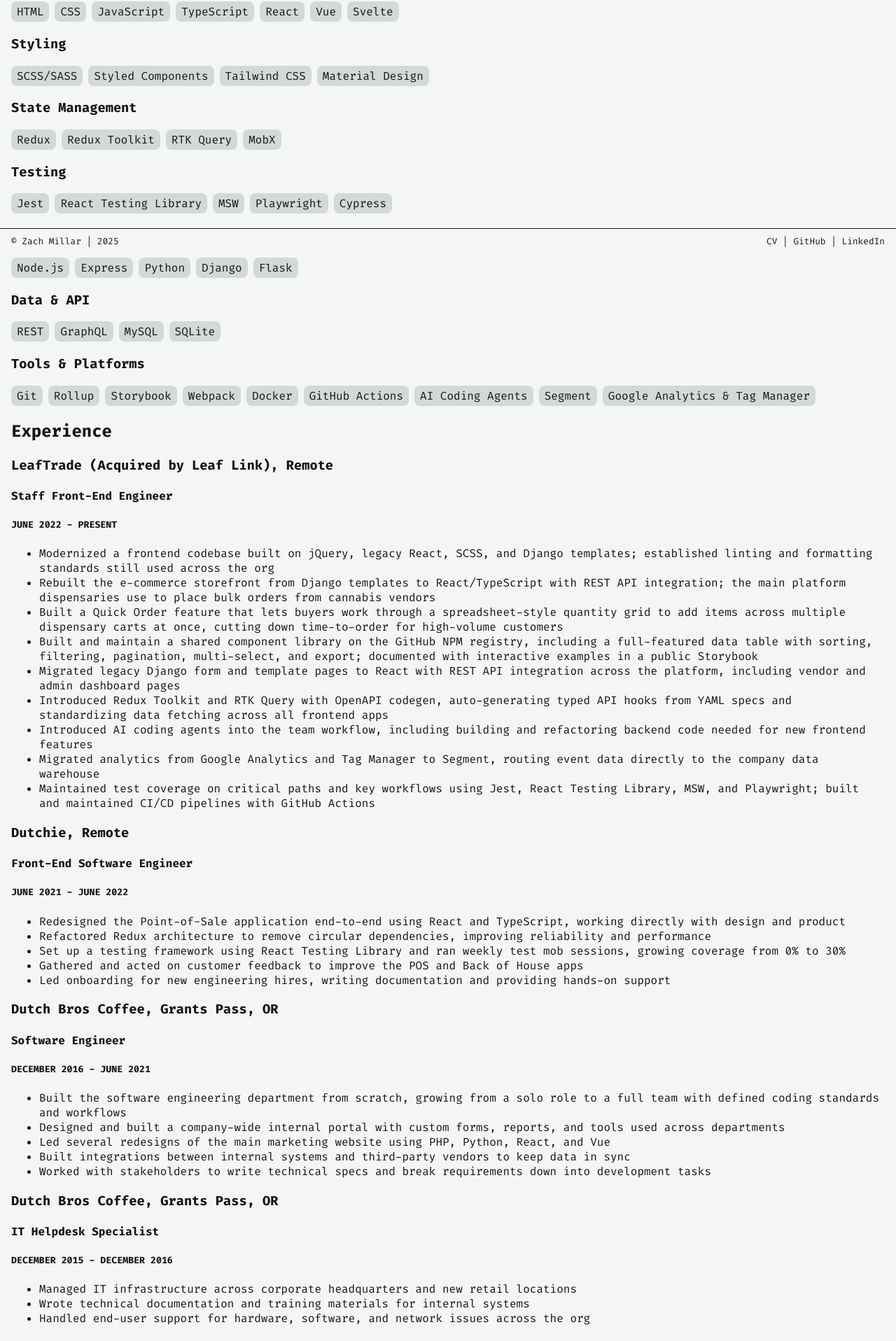
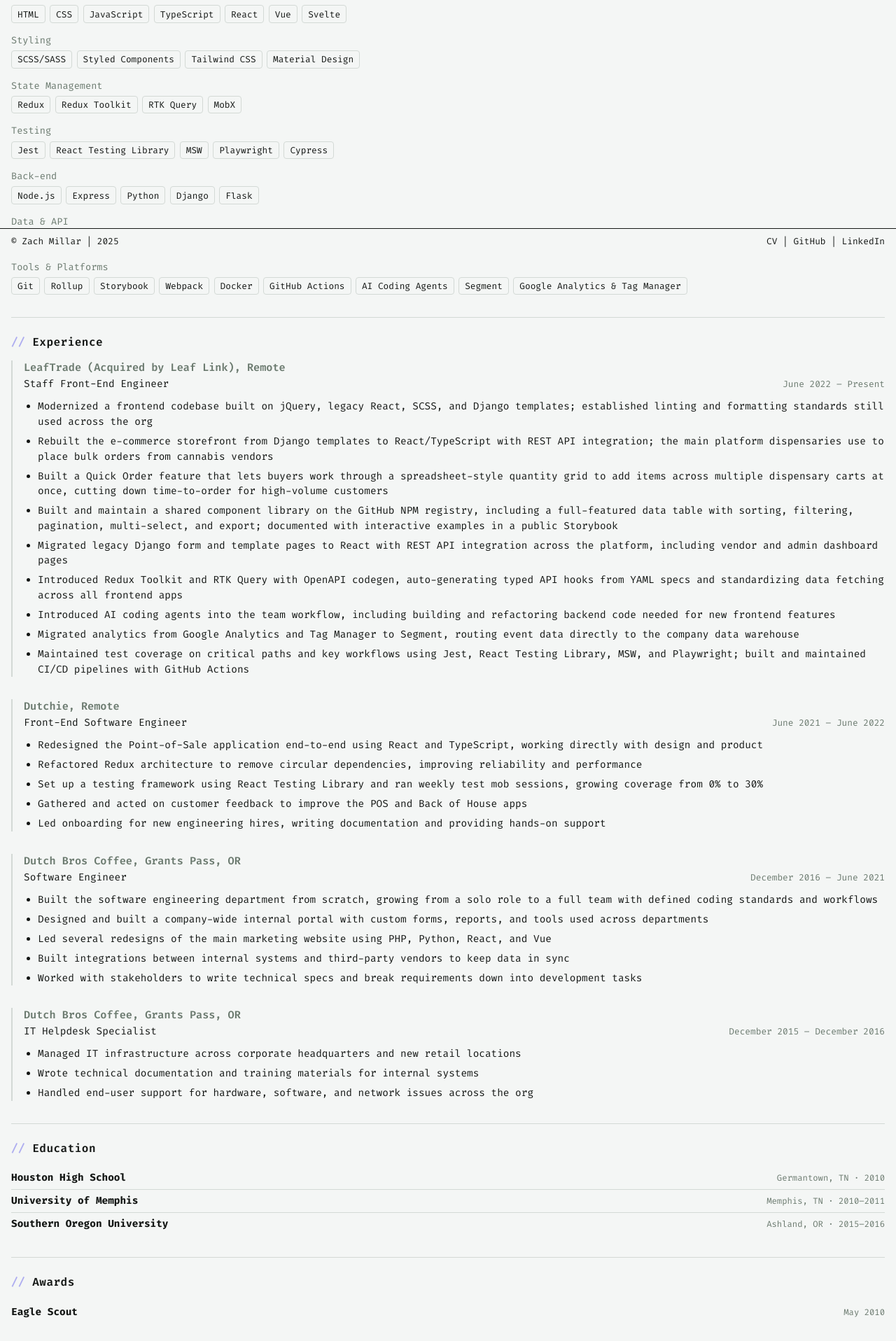
Before and after one commit to z-yeti/zachmillar_com, a React (Vite) app: page /cv in a window 1280 px wide. Shown: the part 439-2355 px from the top of the page at 70% size. Built offline with nearby package versions, Linux system fonts and the light colour scheme.

Commit message:
revamp 05-26

```diff
--- a/src/routes/CV/CV.module.css
+++ b/src/routes/CV/CV.module.css
@@ -1,9 +1,24 @@
+.cv__header-section {
+  margin-top: 1rem;
+}
+
+.cv__header-section h1 {
+  margin: 0 0 0.25rem;
+  font-size: 2em;
+  font-weight: 700;
+}
+
+.cv__header-title {
+  margin: 0 0 0.75rem;
+  color: var(--color--muted);
+  font-size: 0.95em;
+}
+
 .cv__contact {
   display: flex;
+  flex-wrap: wrap;
   gap: 0.5rem;
-  @media only screen and (max-width: 768px) {
-    flex-direction: column;
-  }
+  font-size: 0.85em;
 }
 
 .cv__contact a:hover {
@@ -11,19 +26,130 @@
 }
 
 .cv__contact--pipe {
-  @media only screen and (max-width: 768px) {
+  color: var(--color--primary);
+}
+
+@media only screen and (max-width: 768px) {
+  .cv__contact {
+    flex-direction: column;
+  }
+
+  .cv__contact--pipe {
     display: none;
   }
+}
+
+.cv__section {
+  margin-top: 2rem;
+  padding-top: 1.5rem;
+  border-top: 1px solid var(--color--primary);
+  &:last-of-type {
+    padding-bottom: 1.5rem;
+  }
+}
+
+.cv__section h2 {
+  margin: 0 0 1rem;
+  font-size: 1em;
+  font-weight: 600;
+  letter-spacing: 0.03em;
+}
+
+.cv__section h2::before {
+  content: "// ";
+  color: var(--color--accent);
+}
+
+.cv__section h3 {
+  margin: 1rem 0 0.4rem;
+  font-size: 0.85em;
+  color: var(--color--muted);
+  font-weight: 400;
 }
 
 .cv__skills {
   display: flex;
   flex-wrap: wrap;
-  gap: 0.5rem;
+  gap: 0.4rem;
 }
 
 .cv__skills span {
-  background-color: var(--color--primary);
-  padding: 0.25rem 0.5rem;
-  border-radius: 8px;
+  border: 1px solid var(--color--primary);
+  padding: 0.2rem 0.5rem;
+  border-radius: 4px;
+  font-size: 0.8em;
 }
+
+.cv__experience-entry {
+  padding-left: 1rem;
+  border-left: 2px solid var(--color--primary);
+  margin-bottom: 2rem;
+  transition: border-left-color 0.33s ease;
+}
+
+.cv__experience-entry:last-child {
+  margin-bottom: 0;
+}
+
+.cv__experience-entry:hover {
+  border-left-color: var(--color--accent);
+}
+
+.cv__experience-entry h3 {
+  margin: 0 0 0.25rem;
+  font-size: 0.95em;
+  font-weight: 600;
+}
+
+.cv__entry-meta {
+  display: flex;
+  justify-content: space-between;
+  align-items: baseline;
+  flex-wrap: wrap;
+  gap: 0.5rem;
+  margin-bottom: 0.75rem;
+}
+
+.cv__entry-meta h4 {
+  margin: 0;
+  font-size: 0.9em;
+  font-weight: 400;
+}
+
+.cv__entry-meta h5 {
+  margin: 0;
+  font-size: 0.8em;
+  font-weight: 400;
+  color: var(--color--muted);
+}
+
+.cv__experience-entry ul {
+  margin: 0;
+  padding-left: 1.25rem;
+}
+
+.cv__experience-entry li {
+  margin-bottom: 0.4rem;
+  line-height: 1.5;
+  font-size: 0.9em;
+}
+
+.cv__education-entry {
+  display: flex;
+  justify-content: space-between;
+  align-items: baseline;
+  flex-wrap: wrap;
+  gap: 0.5rem;
+  padding: 0.4rem 0;
+  font-size: 0.9em;
+  border-bottom: 1px solid var(--color--primary);
+}
+
+.cv__education-entry:last-child {
+  border-bottom: none;
+}
+
+.cv__education-entry span {
+  color: var(--color--muted);
+  font-size: 0.85em;
+}
--- a/src/routes/CV/index.tsx
+++ b/src/routes/CV/index.tsx
@@ -4,9 +4,9 @@
 export const CV: FC = () => {
   return (
     <>
-      <section>
+      <section className={styles["cv__header-section"]}>
         <h1>Zach Millar</h1>
-        <p>Staff Front-End Software Engineer</p>
+        <p className={styles["cv__header-title"]}>Staff Front-End Software Engineer</p>
         <div className={styles["cv__contact"]}>
           <span>Medford, OR</span>
           <span className={styles["cv__contact--pipe"]}>|</span>
@@ -15,50 +15,36 @@
           </span>
           <span className={styles["cv__contact--pipe"]}>|</span>
           <span>
-            <a
-              href="https://zachmillar.dev"
-              target="_blank"
-              rel="noopener noreferrer"
-            >
+            <a href="https://zachmillar.dev" target="_blank" rel="noopener noreferrer">
               zachmillar.dev
             </a>
           </span>
           <span className={styles["cv__contact--pipe"]}>|</span>
           <span>
-            <a
-              href="https://github.com/z-yeti"
-              target="_blank"
-              rel="noopener noreferrer"
-            >
+            <a href="https://github.com/z-yeti" target="_blank" rel="noopener noreferrer">
               GitHub
             </a>
           </span>
           <span className={styles["cv__contact--pipe"]}>|</span>
           <span>
-            <a
-              href="https://www.linkedin.com/in/zach-millar/"
-              target="_blank"
-              rel="noopener noreferrer"
-            >
+            <a href="https://www.linkedin.com/in/zach-millar/" target="_blank" rel="noopener noreferrer">
               LinkedIn
             </a>
           </span>
         </div>
       </section>
 
-      <section>
+      <section className={styles["cv__section"]}>
         <h2>Professional Summary</h2>
         <p>
-          Staff Front-End Engineer with 9+ years of experience in React and
-          modern web development. Track record of owning frontend architecture
-          across the full stack: component libraries, CI/CD pipelines,
-          e-commerce platforms, and data-heavy interfaces. Works well as a
-          technical lead or a focused individual contributor, and has experience
-          building and mentoring engineering teams from the ground up.
+          Staff Front-End Engineer with 9+ years of experience in React and modern web development. Track record of
+          owning frontend architecture across the full stack: component libraries, CI/CD pipelines, e-commerce
+          platforms, and data-heavy interfaces. Works well as a technical lead or a focused individual contributor, and
+          has experience building and mentoring engineering teams from the ground up.
         </p>
       </section>
 
-      <section>
+      <section className={styles["cv__section"]}>
         <h2>Skills</h2>
         <h3>Front-end</h3>
         <div className={styles["cv__skills"]}>
@@ -121,167 +107,137 @@
         </div>
       </section>
 
-      <section>
+      <section className={styles["cv__section"]}>
         <h2>Experience</h2>
 
-        <div>
+        <div className={styles["cv__experience-entry"]}>
           <h3>LeafTrade (Acquired by Leaf Link), Remote</h3>
-          <div>
+          <div className={styles["cv__entry-meta"]}>
             <h4>Staff Front-End Engineer</h4>
-            <h5>JUNE 2022 - PRESENT</h5>
+            <h5>June 2022 – Present</h5>
           </div>
           <ul>
             <li>
-              Modernized a frontend codebase built on jQuery, legacy React,
-              SCSS, and Django templates; established linting and formatting
-              standards still used across the org
+              Modernized a frontend codebase built on jQuery, legacy React, SCSS, and Django templates; established
+              linting and formatting standards still used across the org
             </li>
             <li>
-              Rebuilt the e-commerce storefront from Django templates to
-              React/TypeScript with REST API integration; the main platform
-              dispensaries use to place bulk orders from cannabis vendors
+              Rebuilt the e-commerce storefront from Django templates to React/TypeScript with REST API integration; the
+              main platform dispensaries use to place bulk orders from cannabis vendors
             </li>
             <li>
-              Built a Quick Order feature that lets buyers work through a
-              spreadsheet-style quantity grid to add items across multiple
-              dispensary carts at once, cutting down time-to-order for
-              high-volume customers
+              Built a Quick Order feature that lets buyers work through a spreadsheet-style quantity grid to add items
+              across multiple dispensary carts at once, cutting down time-to-order for high-volume customers
             </li>
             <li>
-              Built and maintain a shared component library on the GitHub NPM
-              registry, including a full-featured data table with sorting,
-              filtering, pagination, multi-select, and export; documented with
-              interactive examples in a public Storybook
+              Built and maintain a shared component library on the GitHub NPM registry, including a full-featured data
+              table with sorting, filtering, pagination, multi-select, and export; documented with interactive examples
+              in a public Storybook
             </li>
             <li>
-              Migrated legacy Django form and template pages to React with REST
-              API integration across the platform, including vendor and admin
-              dashboard pages
+              Migrated legacy Django form and template pages to React with REST API integration across the platform,
+              including vendor and admin dashboard pages
             </li>
             <li>
-              Introduced Redux Toolkit and RTK Query with OpenAPI codegen,
-              auto-generating typed API hooks from YAML specs and standardizing
-              data fetching across all frontend apps
+              Introduced Redux Toolkit and RTK Query with OpenAPI codegen, auto-generating typed API hooks from YAML
+              specs and standardizing data fetching across all frontend apps
             </li>
             <li>
-              Introduced AI coding agents into the team workflow, including
-              building and refactoring backend code needed for new frontend
-              features
+              Introduced AI coding agents into the team workflow, including building and refactoring backend code needed
+              for new frontend features
             </li>
             <li>
-              Migrated analytics from Google Analytics and Tag Manager to
-              Segment, routing event data directly to the company data warehouse
+              Migrated analytics from Google Analytics and Tag Manager to Segment, routing event data directly to the
+              company data warehouse
             </li>
             <li>
-              Maintained test coverage on critical paths and key workflows using
-              Jest, React Testing Library, MSW, and Playwright; built and
-              maintained CI/CD pipelines with GitHub Actions
+              Maintained test coverage on critical paths and key workflows using Jest, React Testing Library, MSW, and
+              Playwright; built and maintained CI/CD pipelines with GitHub Actions
             </li>
           </ul>
         </div>
 
-        <div>
+        <div className={styles["cv__experience-entry"]}>
           <h3>Dutchie, Remote</h3>
-          <div>
+          <div className={styles["cv__entry-meta"]}>
             <h4>Front-End Software Engineer</h4>
-            <h5>JUNE 2021 - JUNE 2022</h5>
+            <h5>June 2021 – June 2022</h5>
           </div>
           <ul>
             <li>
-              Redesigned the Point-of-Sale application end-to-end using React
-              and TypeScript, working directly with design and product
+              Redesigned the Point-of-Sale application end-to-end using React and TypeScript, working directly with
+              design and product
             </li>
             <li>
-              Refactored Redux architecture to remove circular dependencies,
-              improving reliability and performance
+              Refactored Redux architecture to remove circular dependencies, improving reliability and performance
             </li>
             <li>
-              Set up a testing framework using React Testing Library and ran
-              weekly test mob sessions, growing coverage from 0% to 30%
+              Set up a testing framework using React Testing Library and ran weekly test mob sessions, growing coverage
+              from 0% to 30%
+            </li>
+            <li>Gathered and acted on customer feedback to improve the POS and Back of House apps</li>
+            <li>Led onboarding for new engineering hires, writing documentation and providing hands-on support</li>
+          </ul>
+        </div>
+
+        <div className={styles["cv__experience-entry"]}>
+          <h3>Dutch Bros Coffee, Grants Pass, OR</h3>
+          <div className={styles["cv__entry-meta"]}>
+            <h4>Software Engineer</h4>
+            <h5>December 2016 – June 2021</h5>
+          </div>
+          <ul>
+            <li>
+              Built the software engineering department from scratch, growing from a solo role to a full team with
+              defined coding standards and workflows
             </li>
             <li>
-              Gathered and acted on customer feedback to improve the POS and
-              Back of House apps
+              Designed and built a company-wide internal portal with custom forms, reports, and tools used across
+              departments
             </li>
+            <li>Led several redesigns of the main marketing website using PHP, Python, React, and Vue</li>
+            <li>Built integrations between internal systems and third-party vendors to keep data in sync</li>
             <li>
-              Led onboarding for new engineering hires, writing documentation
-              and providing hands-on support
+              Worked with stakeholders to write technical specs and break requirements down into development tasks
             </li>
           </ul>
         </div>
 
-        <div>
+        <div className={styles["cv__experience-entry"]}>
           <h3>Dutch Bros Coffee, Grants Pass, OR</h3>
-          <div>
-            <h4>Software Engineer</h4>
-            <h5>DECEMBER 2016 - JUNE 2021</h5>
+          <div className={styles["cv__entry-meta"]}>
+            <h4>IT Helpdesk Specialist</h4>
+            <h5>December 2015 – December 2016</h5>
           </div>
           <ul>
-            <li>
-              Built the software engineering department from scratch, growing
-              from a solo role to a full team with defined coding standards and
-              workflows
-            </li>
-            <li>
-              Designed and built a company-wide internal portal with custom
-              forms, reports, and tools used across departments
-            </li>
-            <li>
-              Led several redesigns of the main marketing website using PHP,
-              Python, React, and Vue
-            </li>
-            <li>
-              Built integrations between internal systems and third-party vendors
-              to keep data in sync
-            </li>
-            <li>
-              Worked with stakeholders to write technical specs and break
-              requirements down into development tasks
-            </li>
-          </ul>
-        </div>
-
-        <div>
-          <h3>Dutch Bros Coffee, Grants Pass, OR</h3>
-          <div>
-            <h4>IT Helpdesk Specialist</h4>
-            <h5>DECEMBER 2015 - DECEMBER 2016</h5>
-          </div>
-          <ul>
-            <li>
-              Managed IT infrastructure across corporate headquarters and new
-              retail locations
-            </li>
-            <li>
-              Wrote technical documentation and training materials for internal
-              systems
-            </li>
-            <li>
-              Handled end-user support for hardware, software, and network
-              issues across the org
-            </li>
+            <li>Managed IT infrastructure across corporate headquarters and new retail locations</li>
+            <li>Wrote technical documentation and training materials for internal systems</li>
+            <li>Handled end-user support for hardware, software, and network issues across the org</li>
           </ul>
         </div>
       </section>
 
-      <section>
+      <section className={styles["cv__section"]}>
         <h2>Education</h2>
-        <div>
-          <strong>Houston High School</strong> - Germantown, TN - 2010
+        <div className={styles["cv__education-entry"]}>
+          <strong>Houston High School</strong>
+          <span>Germantown, TN · 2010</span>
         </div>
-        <div>
-          <strong>University of Memphis</strong> - Memphis, TN - 2010 - 2011
+        <div className={styles["cv__education-entry"]}>
+          <strong>University of Memphis</strong>
+          <span>Memphis, TN · 2010–2011</span>
         </div>
-        <div>
-          <strong>Southern Oregon University</strong> - Ashland, OR - 2015 -
-          2016
+        <div className={styles["cv__education-entry"]}>
+          <strong>Southern Oregon University</strong>
+          <span>Ashland, OR · 2015–2016</span>
         </div>
       </section>
 
-      <section>
+      <section className={styles["cv__section"]}>
         <h2>Awards</h2>
-        <div>
-          <strong>Eagle Scout</strong> - MAY 2010
+        <div className={styles["cv__education-entry"]}>
+          <strong>Eagle Scout</strong>
+          <span>May 2010</span>
         </div>
       </section>
     </>
--- a/src/routes/Home/index.tsx
+++ b/src/routes/Home/index.tsx
@@ -1,13 +1,160 @@
 import { ContactButton } from "@/components/ContactButton";
-import { FC } from "react";
+import { FC, useEffect, useMemo, useRef, useState } from "react";
+import { Link } from "react-router";
 import styles from "./Home.module.css";
 
+const ALL_SKILLS = [
+  "html",
+  "css",
+  "javascript",
+  "typescript",
+  "react",
+  "vue",
+  "svelte",
+  "scss",
+  "styled-components",
+  "tailwind",
+  "material-design",
+  "redux",
+  "redux-toolkit",
+  "rtk-query",
+  "mobx",
+  "jest",
+  "react-testing-library",
+  "msw",
+  "playwright",
+  "cypress",
+  "node.js",
+  "express",
+  "python",
+  "django",
+  "flask",
+  "rest",
+  "graphql",
+  "mysql",
+  "sqlite",
+  "git",
+  "rollup",
+  "storybook",
+  "webpack",
+  "docker",
+  "github-actions",
+  "ai-coding-agents",
+  "segment",
+  "google-analytics",
+  "google-tag-manager",
+];
+
+const shuffle = <T,>(arr: T[]): T[] => {
+  const a = [...arr];
+  for (let i = a.length - 1; i > 0; i--) {
+    const j = Math.floor(Math.random() * (i + 1));
+    [a[i], a[j]] = [a[j], a[i]];
+  }
+  return a;
+};
+
+const useTerminalTyper = (words: string[]) => {
+  const [text, setText] = useState("");
+  const [history, setHistory] = useState<string[]>([]);
+  const [isTyping, setIsTyping] = useState(false);
+  const wordIdx = useRef(0);
+  const current = useRef("");
+
+  useEffect(() => {
+    // Reset on (re)mount so React Strict Mode double-invoke is clean
+    current.current = "";
+    wordIdx.current = 0;
+    setText("");
+    setHistory([]);
+
+    let timer: ReturnType<typeof setTimeout>;
+
+    const tick = () => {
+      if (!words.length) return;
+      const word = words[wordIdx.current % words.length];
+
+      if (current.current.length < word.length) {
+        current.current = word.slice(0, current.current.length + 1);
+        setText(current.current);
+        setIsTyping(true);
+        timer = setTimeout(tick, 90);
+      } else {
+        // Fully typed — pause, then "execute"
+        setIsTyping(false);
+        timer = setTimeout(() => {
+          setHistory([current.current]); // always exactly 1 history entry
+          current.current = "";
+          setText("");
+          wordIdx.current += 1;
+          timer = setTimeout(tick, 500);
+        }, 1400);
+      }
+    };
+
+    timer = setTimeout(tick, 800);
+    return () => clearTimeout(timer);
+  }, [words]);
+
+  return { text, history, isTyping };
+};
+
 export const Home: FC = () => {
+  const skills = useMemo(() => shuffle(ALL_SKILLS), []);
+  const { text, history, isTyping } = useTerminalTyper(skills);
+
   return (
     <div className={styles.home}>
-      <span>Work in Progress</span>
-      <span>Always accepting new clients</span>
-      <ContactButton />
+      <div className={styles.hero}>
+        <span className={styles.greeting}>&gt; hello, I'm</span>
+        <h1 className={styles.name}>Zach Millar</h1>
+        <p className={styles.title}>Staff Front-End Software Engineer</p>
+
+        <div className={styles.terminal}>
+          <div className={styles.history}>
+            {history.map((cmd, i) => (
+              <p key={i} className={styles.historyLine}>
+                <span className={styles.promptPath}>~/zach_millar</span>
+                <span className={styles.promptArrow}>&nbsp;&gt;&nbsp;</span>
+                <span className={styles.promptSlash}>/</span>
+                <span>{cmd}</span>
+              </p>
+            ))}
+          </div>
+          <p className={styles.prompt}>
+            <span className={styles.promptPath}>~/zach_millar</span>
+            <span className={styles.promptArrow}>&nbsp;&gt;&nbsp;</span>
+            <span className={styles.promptSlash}>/</span>
+            <span>{text}</span>
+            <span className={`${styles.cursor}${isTyping ? ` ${styles.cursorActive}` : ""}`}>█</span>
+          </p>
+        </div>
+
+        <p className={styles.bio}>
+          9+ years building React apps at scale <br />
+          component libraries, e-commerce platforms, data-heavy interfaces
+        </p>
+
+        <div className={styles.actions}>
+          <Link to="/cv" className={styles.ctaPrimary}>
+            View CV
+          </Link>
+          <ContactButton />
+        </div>
+      </div>
+
+      <div className={styles.featured}>
+        <span className={styles.sectionLabel}>// featured</span>
+        <a
+          href="https://leaftrade.github.io/leaftrade-storybook/"
+          target="_blank"
+          rel="noopener noreferrer"
+          className={styles.featuredCard}
+        >
+          <span className={styles.featuredTitle}>LeafTrade Component Library ↗</span>
+          <span className={styles.featuredMeta}>React component library · public Storybook</span>
+        </a>
+      </div>
     </div>
   );
 };
--- a/src/styles/index.css
+++ b/src/styles/index.css
@@ -3,6 +3,8 @@
   --color--text: #131614;
   --color--primary: #d3d9d5;
   --color--squares: #aeadf0;
+  --color--accent: #aeadf0;
+  --color--muted: #6b7a6f;
 }
 
 [data-theme="dark"] {
@@ -10,12 +12,14 @@
   --color--text: #f4f6f5;
   --color--primary: #7c8d82;
   --color--squares: #d8dcff;
+  --color--accent: #d8dcff;
+  --color--muted: #8a9d8f;
 }
 
 body {
   background-color: var(--color--background);
   color: var(--color--text);
-  transition: all 0.3s ease;
+  transition: all 0.33s ease;
   margin: 0;
 }
 
```
Also changed, not shown: src/components/ContactButton/ContactButton.module.css (+12 -2 lines), src/routes/Home/Home.module.css (+156 -4 lines).
